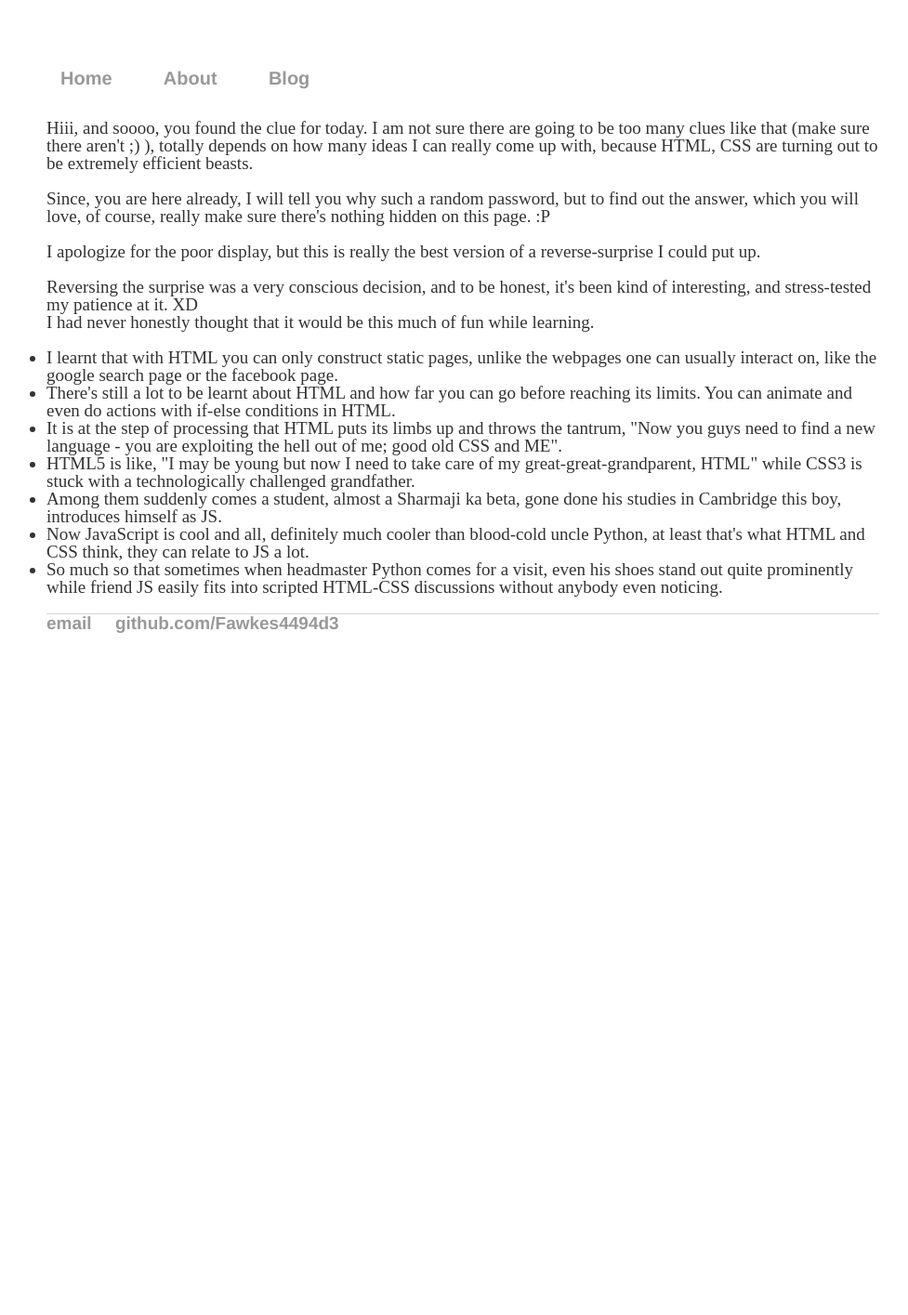
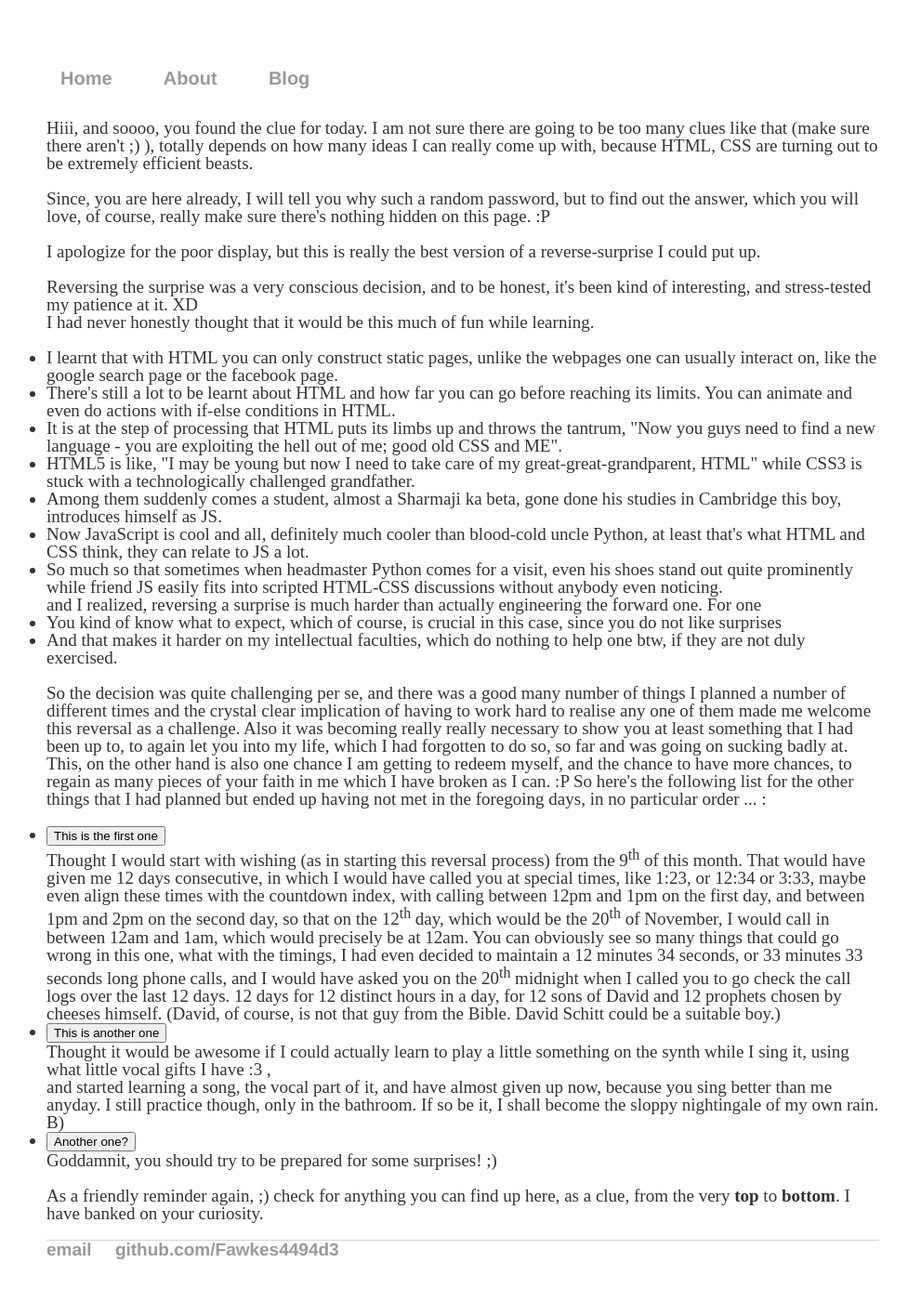
Before and after one commit to Fawkes4494d3/Fawkes4494d3.github.io, a Jekyll site: the page himars/3e2aa62395aba393f738f8caa175d9f62496b6ca/index.html, which Jekyll copies as it is, in a window 1280 px wide. Shown: the whole page at 93% size, without its empty margins (142-1119 px from the left). Built offline with Jekyll 4.4.1, drawn with Linux system fonts in a browser that asks for light colours; before the commit the page ends 900 px from its top, so only the background shows below that.

Commit message:
Update index.html

```diff
--- a/himars/3e2aa62395aba393f738f8caa175d9f62496b6ca/index.html
+++ b/himars/3e2aa62395aba393f738f8caa175d9f62496b6ca/index.html
@@ -1,7 +1,7 @@
 <!DOCTYPE html>
 	<html>
 		<head>
-			<title> Fascinating Place: Web </title>
+			<title> Letter for you </title>
 			<!-- link to main stylesheet -->
 			<link rel="stylesheet" type="text/css" href="/css/main.css">
 			<style>
@@ -70,7 +70,41 @@
 					<li> Now JavaScript is cool and all, definitely much cooler than blood-cold uncle Python, at least that's what HTML and CSS think, they can relate to JS a lot. </li>
 					<li> So much so that sometimes when headmaster Python comes for a visit, even his shoes stand out quite prominently while friend JS easily fits into scripted HTML-CSS discussions without anybody even noticing. </li>
 				</ul>
+				and I realized, reversing a surprise is much harder than actually engineering the forward one. For one
+				<ul>
+					<li> You kind of know what to expect, which of course, is crucial in this case, since you do not like surprises </li>
+					<li> And that makes it harder on my intellectual faculties, which do nothing to help one btw, if they are not duly exercised. </li>
+				</ul>
 			</p>
+			<script>
+				function tohide() {
+				  var x = document.getElementById("mydiv");
+				  if (x.style.display === "none") {
+				    x.style.display = "block";
+				  } else {
+				    x.style.display = "none";
+				  }
+				}
+			</script>
+			<p> So the decision was quite challenging per se, and there was a good many number of things I planned a number of different times and the crystal clear implication of having to work hard to realise any one of them made me welcome this reversal as a challenge. Also it was becoming really really necessary to show you at least something that I had been up to, to again let you into my life, which I had forgotten to do so, so far and was going on sucking badly at. <br>
+				This, on the other hand is also one chance I am getting to redeem myself, and the chance to have more chances, to regain as many pieces of your faith in me which I have broken as I can. :P
+				So here's the following list for the other things that I had planned but ended up having not met in the foregoing days, in no particular order ... :
+				<ul>
+					<li> <button onclick="tohide()">This is the first one</button>
+						<div id="mydiv">  Thought I would start with wishing (as in starting this reversal process) from the 9<sup>th</sup> of this month. That would have given me 12 days consecutive, in which I would have called you at special times, like 1:23, or 12:34 or 3:33, maybe even align these times with the countdown index, with calling between 12pm and 1pm on the first day, and between 1pm and 2pm on the second day, so that on the 12<sup>th</sup> day, which would be the 20<sup>th</sup> of November, I would call in between 12am and 1am, which would precisely be at 12am. You can obviously see so many things that could go wrong in this one, what with the timings, I had even decided to maintain a 12 minutes 34 seconds, or 33 minutes 33 seconds long phone calls, and I would have asked you on the 20<sup>th</sup> midnight when I called you to go check the call logs over the last 12 days. 12 days for 12 distinct hours in a day, for 12 sons of David and 12 prophets chosen by cheeses himself. (David, of course, is not that guy from the Bible. David Schitt could be a suitable boy.)</div>
+					</li>
+					<li> <button onclick="tohide()">This is another one</button>
+						<div id="mydiv"> Thought it would be awesome if I could actually learn to play a little something on the synth while I sing it, using what little vocal gifts I have :3 , <br>
+						and started learning a song, the vocal part of it, and have almost given up now, because you sing better than me anyday. I still practice though, only in the bathroom. If so be it, I shall become the sloppy nightingale of my own rain. B)</div>
+					</li>
+					<li> <button onclick="tohide()">Another one?</button>
+						<div id="mydiv"> Goddamnit, you should try to be prepared for some surprises! ;)</div>
+					</li>
+				</ul>
+			</p>
+			<p>
+				As a friendly reminder again, ;) check for anything you can find up here, as a clue, from the very <strong>top</strong> to <strong>bottom</strong>. I have banked on your curiosity.
+		        </p>
 			</div><!-- /.container -->
 			<footer>
 	    		<ul>
```
